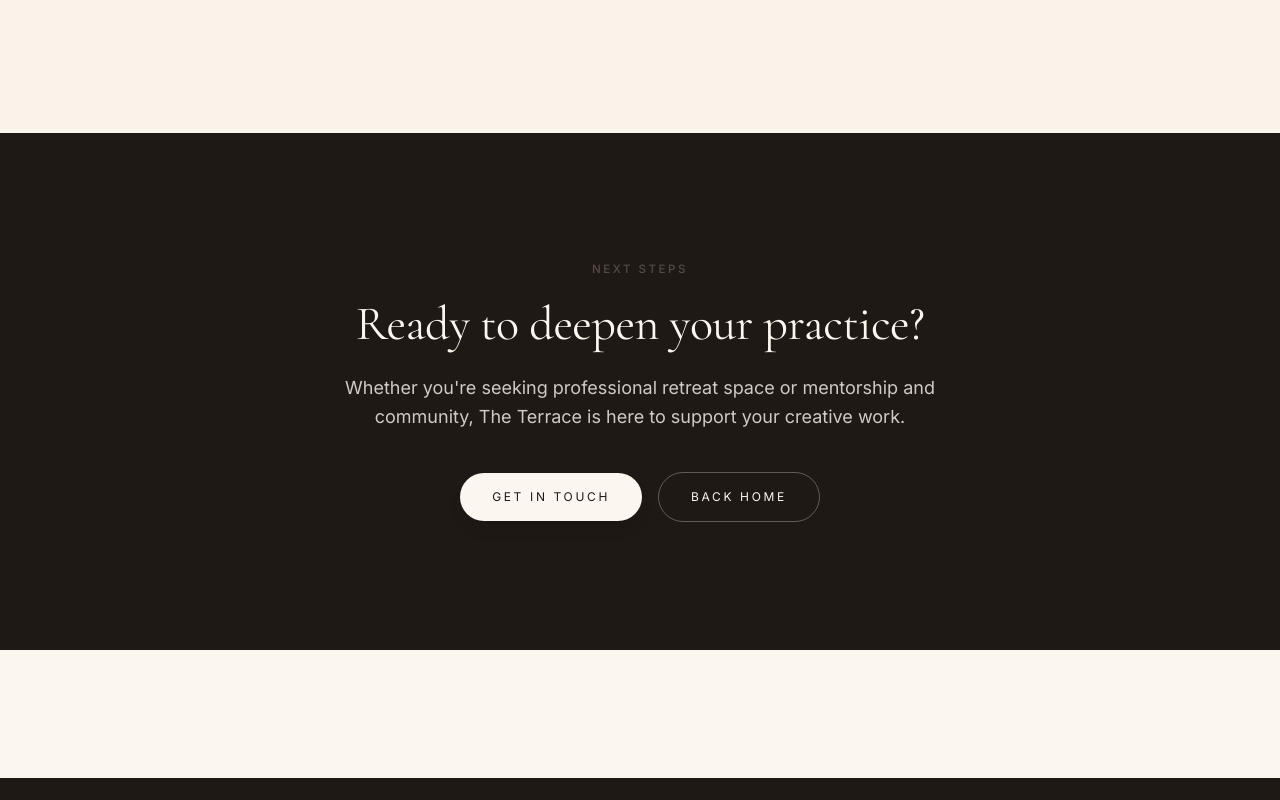
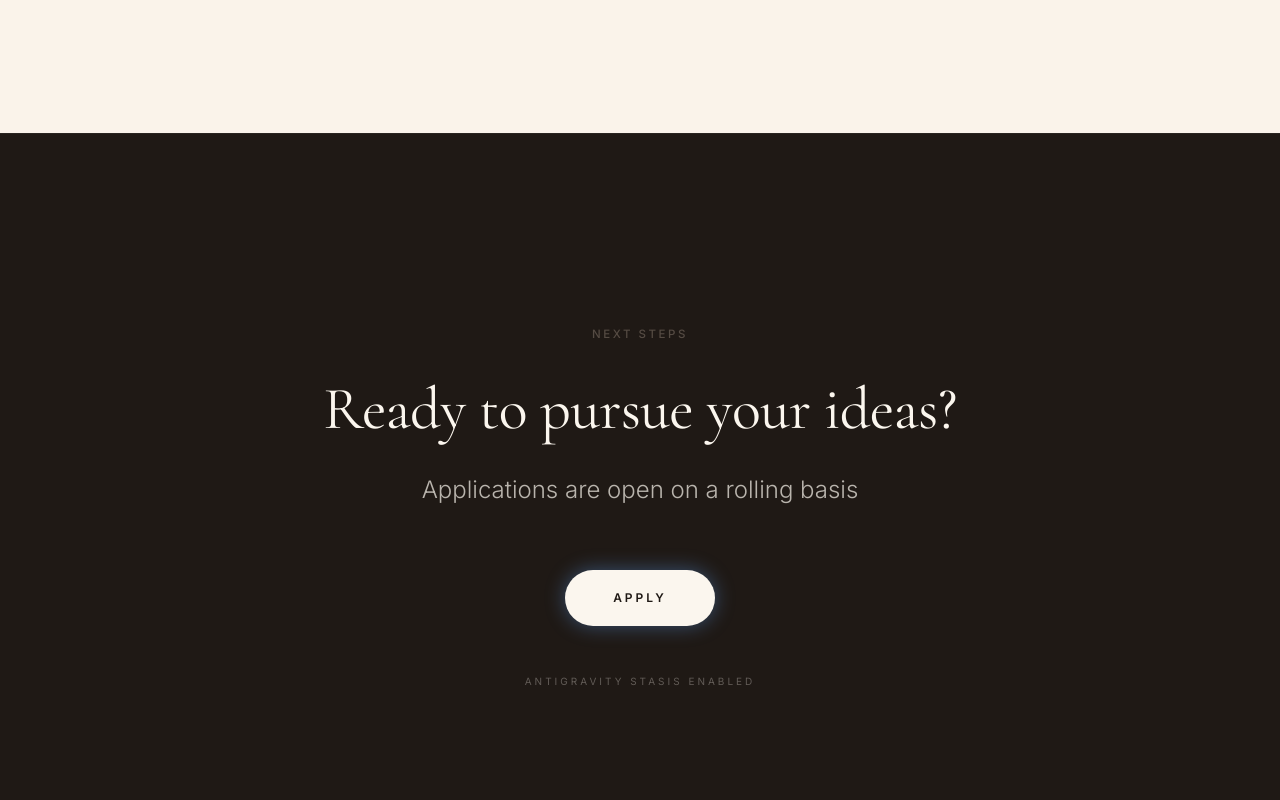
Before and after one commit to sharlmon/terracekilifi, a React (Vite) app: page /#/residency in a window 1280 px wide. Shown: the part 8760-9560 px from the top of the page. Built offline with nearby package versions, Linux system fonts and the light colour scheme.

Commit message:
feat: implement rolling applications CTA with antigravity stasis glow

```diff
--- a/src/pages/residency.tsx
+++ b/src/pages/residency.tsx
@@ -574,32 +574,28 @@ export default function ResidencyPage() {
         </div>
       </section>
 
-      {/* Call to Action */}
-      <section className="bg-foreground text-background py-24 md:py-32">
+      {/* Call to Action - Rolling Applications */}
+      <section className="bg-foreground text-background py-32 md:py-48 border-t border-white/5">
         <div className="container-editorial text-center">
           <Reveal>
-            <p className="eyebrow text-background/70">Next steps</p>
-            <h2 className="mt-5 font-serif text-4xl md:text-5xl leading-[1.05] text-balance">
-              Ready to deepen your practice?
+            <p className="eyebrow text-background/50 mb-8">Next steps</p>
+            <h2 className="font-serif text-4xl md:text-6xl leading-[1.1] text-balance mb-8">
+              Ready to pursue your ideas?
             </h2>
-            <p className="mt-6 text-lg text-background/80 leading-relaxed max-w-2xl mx-auto">
-              Whether you're seeking professional retreat space or mentorship and community, The
-              Terrace is here to support your creative work.
+            <p className="text-xl md:text-2xl text-background/70 font-light max-w-2xl mx-auto mb-16">
+              Applications are open on a rolling basis
             </p>
           </Reveal>
-          <Reveal delay={150} className="mt-10 flex flex-col sm:flex-row gap-4 justify-center items-center">
+          <Reveal delay={200} className="flex flex-col items-center">
             <a
-              href={`mailto:${SITE.email}?subject=Residency Inquiry`}
-              className="inline-flex items-center gap-2 rounded-full bg-background text-foreground px-8 py-4 text-xs uppercase tracking-[0.22em] hover:bg-secondary transition-colors duration-500 shadow-lg"
+              href={`mailto:${SITE.email}?subject=Residency Application`}
+              className="inline-flex items-center justify-center rounded-full bg-background text-foreground px-12 py-5 text-xs font-bold uppercase tracking-[0.25em] hover:scale-105 hover:bg-white transition-all duration-500 shadow-[0_0_20px_rgba(96,165,250,0.4)]"
             >
-              Get In Touch
+              Apply
             </a>
-            <Link
-              to="/"
-              className="inline-flex items-center gap-2 rounded-full border border-background/30 text-background px-8 py-4 text-xs uppercase tracking-[0.22em] hover:bg-background/10 transition-colors duration-500"
-            >
-              Back Home
-            </Link>
+            <p className="mt-12 text-[10px] uppercase tracking-[0.3em] text-background/30">
+              Antigravity Stasis Enabled
+            </p>
           </Reveal>
         </div>
       </section>
```
